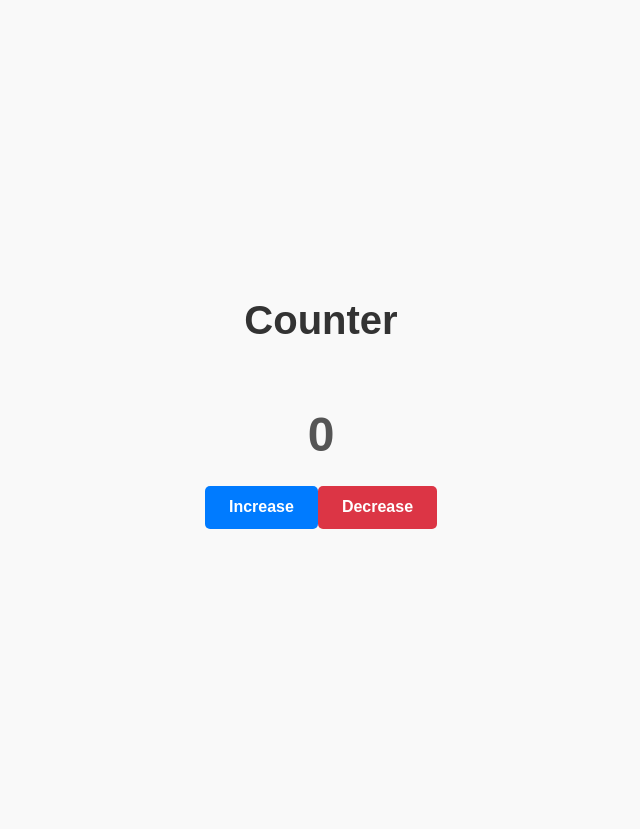
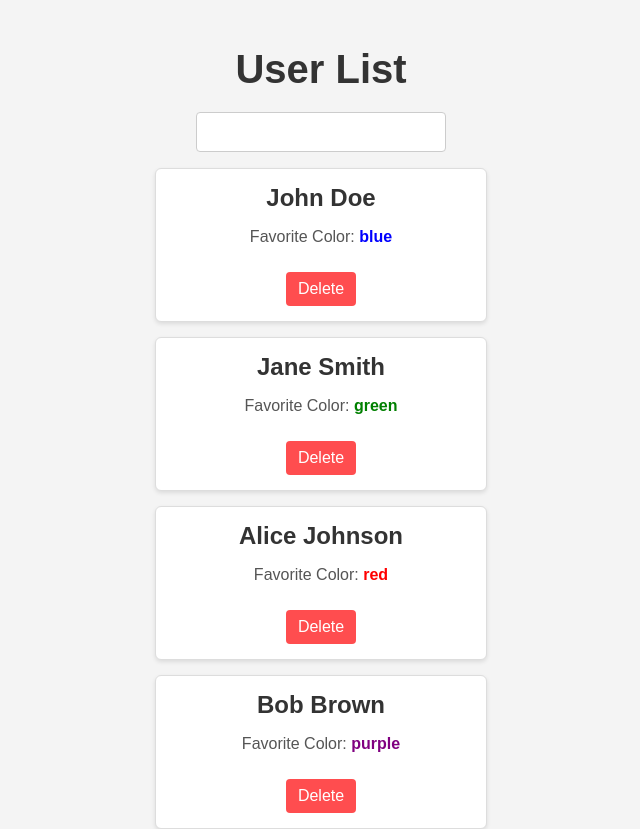
Before and after one commit to swaroopAkasam/React-Router, a React (Create React App) app: page / in a window 1280 px wide. Shown: the top 829 px of the page, without its empty margins (319-959 px from the left). Built offline with nearby package versions, Linux system fonts and the light colour scheme.

Commit message:
first commit

```diff
--- a/src/App.css
+++ b/src/App.css
@@ -0,0 +1,89 @@
+/* App Container Styling */
+.app-container {
+  font-family: Arial, sans-serif;
+  padding: 20px;
+  background-color: #f4f4f4;
+  text-align: center;
+}
+
+/* Title Styling */
+.title {
+  color: #333;
+  font-size: 2.5rem;
+  margin-bottom: 20px;
+}
+
+/* Search Input Styling */
+.search-input {
+  padding: 10px;
+  font-size: 1rem;
+  border: 1px solid #ccc;
+  border-radius: 4px;
+  width: 250px;
+  margin-bottom: 20px;
+}
+
+/* Search Input Center Alignment */
+.search-input {
+  display: block;
+  margin: 0 auto;
+}
+
+/* List Container Styling */
+.list-container {
+  list-style-type: none; /* Removes default list styling */
+  padding: 0;
+  display: flex;
+  flex-direction: column;
+  align-items: center;
+}
+
+/* User Profile Styling */
+.user-profile {
+  background-color: #fff;
+  border: 1px solid #ddd;
+  border-radius: 6px;
+  padding: 15px;
+  width: 300px;
+  margin-bottom: 15px;
+  text-align: center;
+  box-shadow: 0 2px 4px rgba(0, 0, 0, 0.1);
+  transition: transform 0.2s, box-shadow 0.2s;
+}
+
+.user-profile:hover {
+  transform: scale(1.02);
+  box-shadow: 0 4px 8px rgba(0, 0, 0, 0.2);
+}
+
+.user-profile h3 {
+  margin: 0;
+  font-size: 1.5rem;
+  color: #333;
+}
+
+.user-profile p {
+  font-size: 1rem;
+  color: #555;
+}
+
+.user-profile span {
+  font-weight: bold;
+}
+
+/* Delete Button Styling */
+.delete-button {
+  padding: 8px 12px;
+  font-size: 1rem;
+  color: white;
+  background-color: #ff4d4f;
+  border: none;
+  border-radius: 4px;
+  cursor: pointer;
+  margin-top: 10px;
+  transition: background-color 0.2s;
+}
+
+.delete-button:hover {
+  background-color: #d11a1e;
+}
--- a/src/App.js
+++ b/src/App.js
@@ -1,13 +1,58 @@
-import './App.css';
-import Counter from './components/UserProfile';
+import React, { Component } from "react";
+import UserProfile from "./components/UserProfile";
+import "./App.css";
 
-function App() {
-  return (
-    <div className="App">
-      <Counter/>
-      <Counter/>
-    </div>
-  );
+const intialUserList = [
+  { id : 1,fName: "John", lName: "Doe", favColor: "blue" },
+  { id : 2,fName: "Jane", lName: "Smith", favColor: "green" },
+  { id : 3,fName: "Alice", lName: "Johnson", favColor: "red" },
+  { id : 4,fName: "Bob", lName: "Brown", favColor: "purple" },
+]
+class App extends Component {
+  state = {
+    searchInput : "",
+    userList : intialUserList
+  }
+  onChangeSearchInput = (event) => {
+    this.setState({
+      searchInput : event.target.value
+    })
+  }
+  onDelete = (id) => {
+    const {userList} = this.state
+    const filteredUserList = userList.filter(
+      each => each.id !== id
+    )
+    this.setState({
+      userList : filteredUserList
+    })
+  }
+
+  render() {
+    const {searchInput, userList} = this.state
+    const searchResults = userList.filter((eachUser)=>
+      eachUser.fName.toLowerCase().includes(searchInput.toLowerCase()) ||
+      eachUser.lName.toLowerCase().includes(searchInput.toLowerCase())
+    )
+    return (
+      <div className="app-container">
+        <h1 className="title">User List</h1>
+        <input
+         className="search-input"
+         type="search"
+         onChange={this.onChangeSearchInput}
+         value={searchInput}
+        />
+        <ul className="list-container">
+          {
+            searchResults.map(user => (
+              <li key={user.id}><UserProfile user={user} onDelete={this.onDelete}/></li>
+            ))
+          }
+        </ul>
+      </div>
+    )
+  }
 }
 
 export default App;
--- a/src/components/UserProfile/index.css
+++ /dev/null
@@ -1,57 +0,0 @@
-/* Container styling */
-.container {
-    display: flex;
-    flex-direction: column;
-    align-items: center;
-    justify-content: center;
-    height: 100vh;
-    background-color: #f9f9f9;
-    font-family: Arial, sans-serif;
-}
-
-/* Heading styling */
-.heading {
-    font-size: 2.5rem;
-    color: #333;
-    margin-bottom: 1rem;
-}
-
-/* Counter display styling */
-.count {
-    font-size: 3rem;
-    font-weight: bold;
-    color: #555;
-    margin-bottom: 1.5rem;
-}
-
-/* Button container styling */
-.button-container {
-    display: flex;
-    gap: 1rem;
-}
-
-/* Button styling */
-.button {
-    padding: 0.8rem 1.5rem;
-    font-size: 1rem;
-    font-weight: bold;
-    color: #fff;
-    background-color: #007bff;
-    border: none;
-    border-radius: 5px;
-    cursor: pointer;
-    transition: background-color 0.3s ease;
-}
-
-.button:hover {
-    background-color: #0056b3;
-}
-
-/* Decrease button styling (Optional: Different color for the second button) */
-.button:nth-child(2) {
-    background-color: #dc3545;
-}
-
-.button:nth-child(2):hover {
-    background-color: #a71d2a;
-}
--- a/src/components/UserProfile/index.js
+++ b/src/components/UserProfile/index.js
@@ -1,32 +1,20 @@
-import { Component } from "react";
-import './index.css';
+// UserProfile.js
+import React from "react";
 
-class Counter extends Component {
-    state = {count : 0}
-    onIncrement = () => {
-        this.setState(prevState => {
-            console.log(`prev state count is ${prevState.count}`)
-            return { count: prevState.count+1 }
-        })
-    }
-    onDecrement = () => {
-        this.setState(prevState => {
-            console.log(`prev state count is ${prevState.count}`)
-            return { count: prevState.count-1 }
-        })
-    }
-    render() {
-        const {count} = this.state
-        return (
-            <div className="container">
-                <h1 className="heading">Counter</h1>
-                <p className="count">{count}</p>
-                <div>
-                    <button className="button" onClick={this.onIncrement}>Increase</button>
-                    <button className="button" onClick={this.onDecrement}>Decrease</button>
-                </div>
-            </div>
-        )
-    }
-}
-export default Counter
+const UserProfile = ({ user, onDelete }) => {
+  const { id, fName, lName, favColor } = user;
+
+  return (
+    <div className="user-profile">
+      <h3>{fName} {lName}</h3>
+      <p>
+        Favorite Color: <span style={{ color: favColor }}>{favColor}</span>
+      </p>
+      <button className="delete-button" onClick={() => onDelete(id)}>
+        Delete
+      </button>
+    </div>
+  );
+};
+
+export default UserProfile;
```
